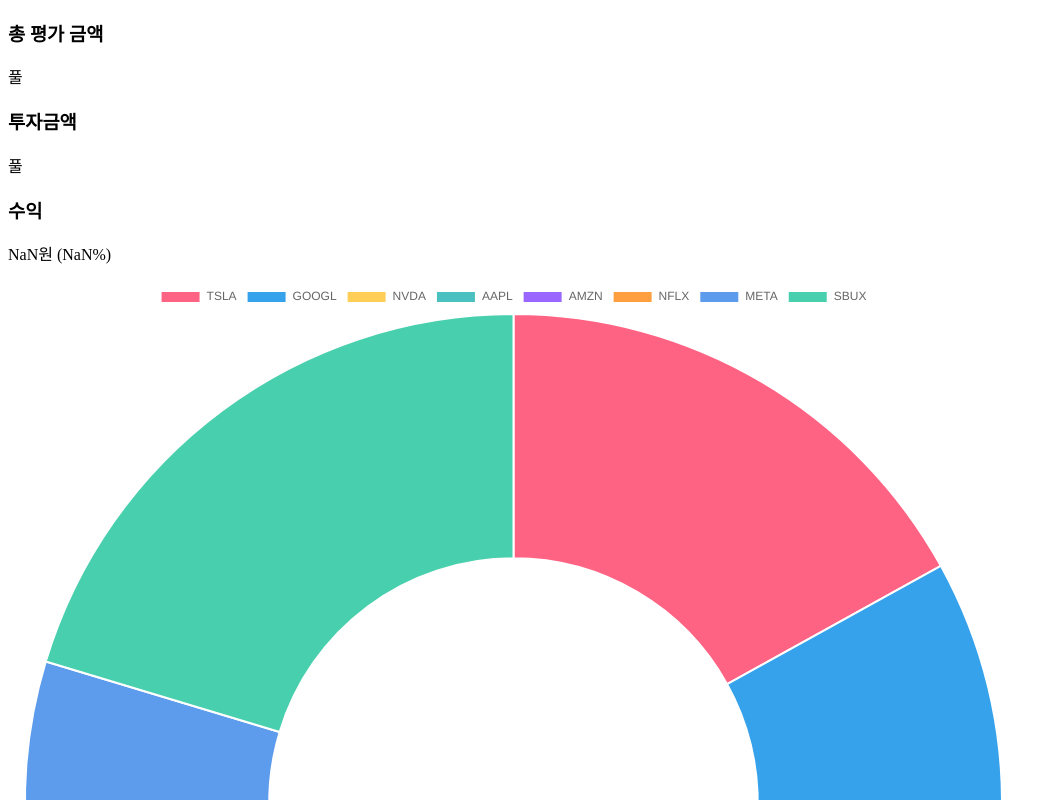
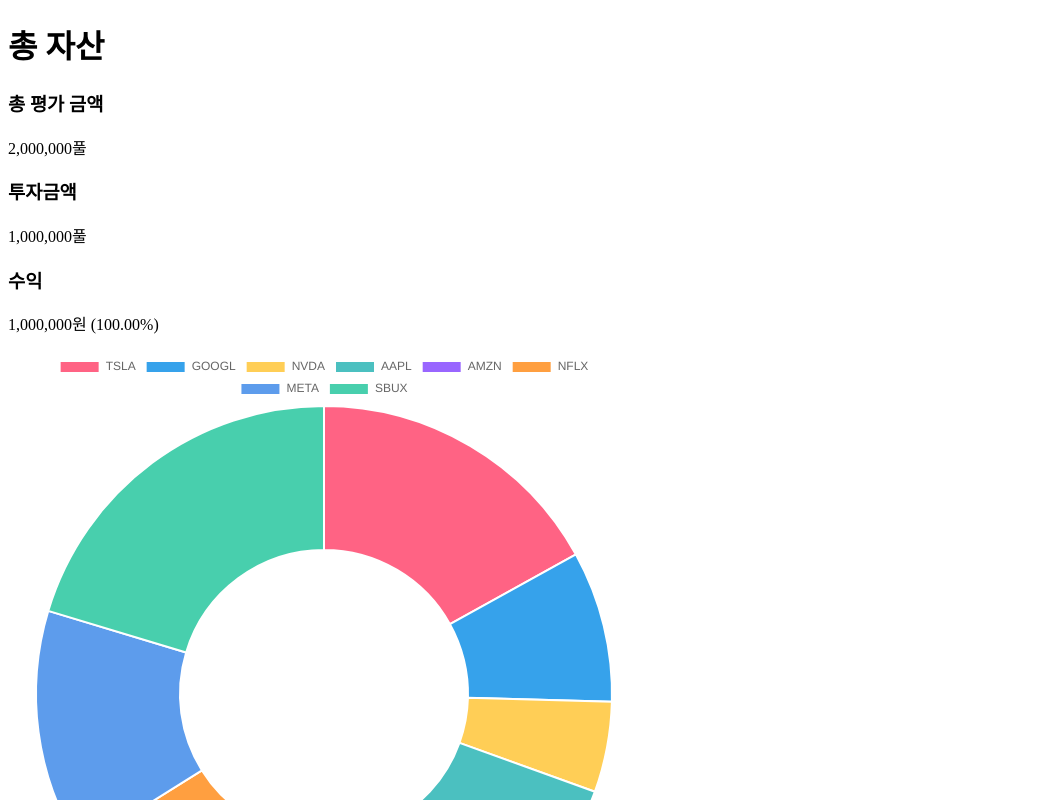
Before and after one commit to kdt-ful-class-three-group/KDT-FUL-3_PROJECT-A-3, a Next.js app in the folder client/: page /portfolio in a window 1280 px wide. Shown: the top 800 px of the page, without its empty margins (0-1056 px from the left). Built offline with nearby package versions, Linux system fonts and the light colour scheme.

Commit message:
Test : 총 자산 > 부모 컴포넌트에 적용

```diff
--- a/client/src/app/portfolio/page.tsx
+++ b/client/src/app/portfolio/page.tsx
@@ -5,12 +5,16 @@ import {Summary} from "@/components/portfolio/Summary"
 import HoldingsList from "@/components/portfolio/HoldingsList"
 
 export default function portfolioPage(){
+  // ! 총 자산 더미데이터
+  const totalValue = 2000000
+  const invested = 1000000
+
   return(
     <div>
       {/* 총 자산 요약 */}
-      <Summary />
+      <Summary totalValue={totalValue} investedAmount={invested}/>
       {/* 도넛 차트 */}
-      <div style={{width:'80%'}}>
+      <div style={{width:'50%'}}>
         <DoughnutChart trades={tradeItems}/>
       </div>
       {/* 보유 종목 리스트  + 거래내역 이동*/}
--- a/client/src/components/portfolio/Summary.tsx
+++ b/client/src/components/portfolio/Summary.tsx
@@ -16,6 +16,7 @@ export const Summary:React.FC<SummaryProps>=({totalValue, investedAmount})=>{
 
   return(
     <div>
+      <h1>총 자산</h1>
       {/* 총 자산 */}
       <div>
         <h3>총 평가 금액</h3>
```
